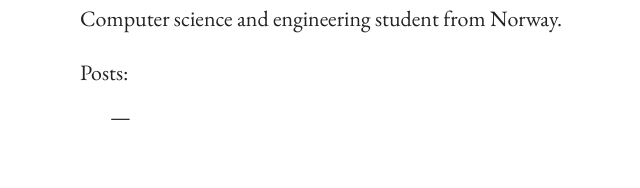
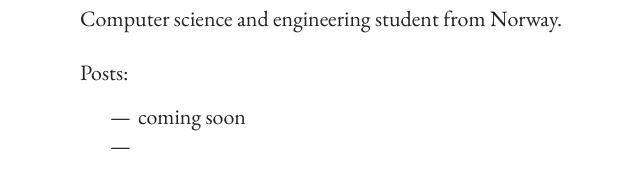
Before and after one commit to Bruflot/bruflot.github.io, a Jekyll site: the page built from index.html, in a window 1280 px wide. Shown: the part 342-530 px from the top of the page, without its empty margins (210-850 px from the left). Built offline with Jekyll 4.4.1, drawn with Linux system fonts in a browser that asks for light colours.

Commit message:
Added placeholder

```diff
--- a/index.html
+++ b/index.html
@@ -8,6 +8,7 @@ title: Home
 <div id="posts">
 	Posts:
 	<ul>
+		<li>coming soon</li>
 		<li>
 			{% for post in site.posts %}
 			<a href="{{ post.url }}">
```
